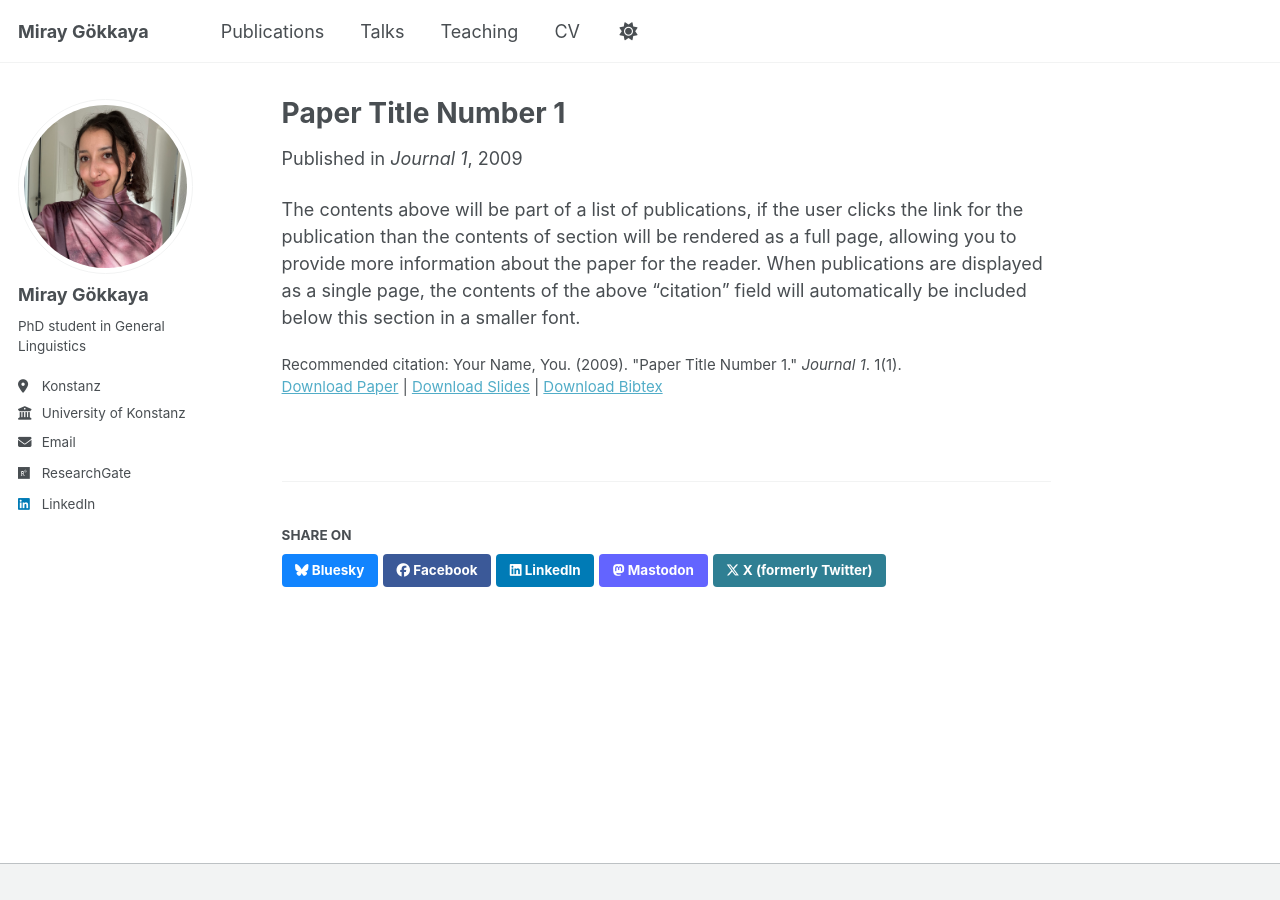
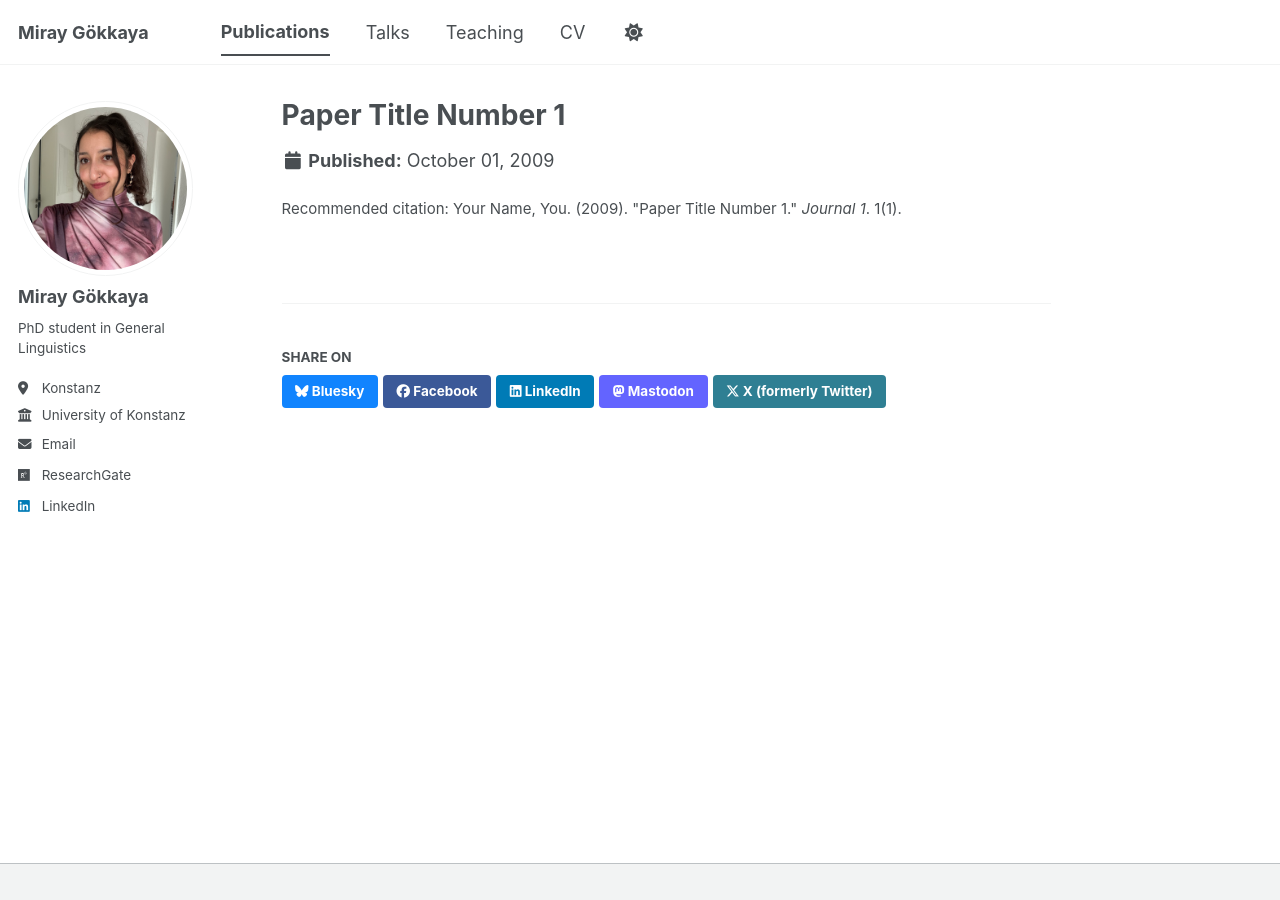
Before and after one commit to miraymania/miraygokkaya, a Jekyll site: the page built from _publications/2009-10-01-paper-title-number-1.md, in a window 1280 px wide. Built offline with Jekyll 4.4.1, drawn with Linux system fonts in a browser that asks for light colours; a style sheet for code colours, icons or effects is not loaded.

Commit message:
Update 2009-10-01-paper-title-number-1.md

```diff
--- a/_publications/2009-10-01-paper-title-number-1.md
+++ b/_publications/2009-10-01-paper-title-number-1.md
@@ -1,14 +1,4 @@
 ---
-title: "Paper Title Number 1"
 collection: publications
-category: manuscripts
-permalink: /publication/2009-10-01-paper-title-number-1
-excerpt: 'This paper is about the number 1. The number 2 is left for future work.'
-date: 2009-10-01
-venue: 'Journal 1'
-slidesurl: 'https://academicpages.github.io/files/slides1.pdf'
-paperurl: 'https://academicpages.github.io/files/paper1.pdf'
-bibtexurl: 'https://academicpages.github.io/files/bibtex1.bib'
 citation: 'Your Name, You. (2009). &quot;Paper Title Number 1.&quot; <i>Journal 1</i>. 1(1).'
 ---
-The contents above will be part of a list of publications, if the user clicks the link for the publication than the contents of section will be rendered as a full page, allowing you to provide more information about the paper for the reader. When publications are displayed as a single page, the contents of the above "citation" field will automatically be included below this section in a smaller font.
```
